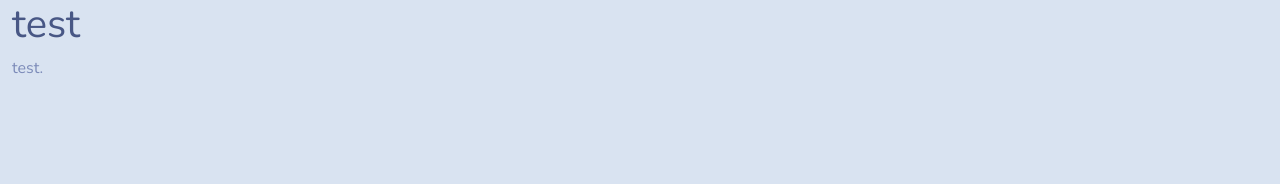
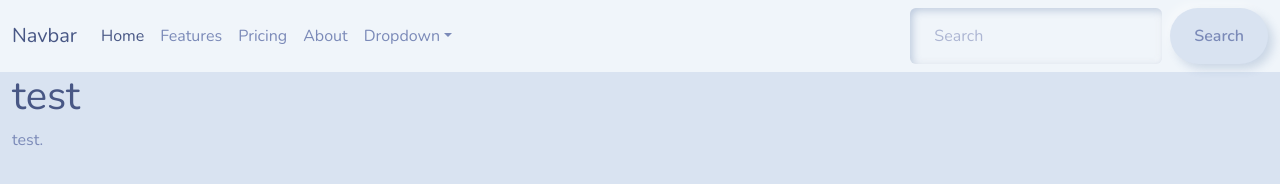
Before and after one commit to kgllgk/kgllgk.github.io, a plain HTML site: page index.html in a window 1280 px wide. Drawn offline with nearby package versions, Linux system fonts and the light colour scheme.

Commit message:
Update index.html
nav test?

```diff
--- a/index.html
+++ b/index.html
@@ -9,7 +9,49 @@
 </head>
 <body>
 
-<div class="container-fluid">
+<nav class="navbar navbar-expand-lg navbar-light bg-light">
+  <div class="container-fluid">
+    <a class="navbar-brand" href="#">Navbar</a>
+    <button class="navbar-toggler" type="button" data-bs-toggle="collapse" data-bs-target="#navbarColor03" aria-controls="navbarColor03" aria-expanded="false" aria-label="Toggle navigation">
+      <span class="navbar-toggler-icon"></span>
+    </button>
+
+    <div class="collapse navbar-collapse" id="navbarColor03">
+      <ul class="navbar-nav me-auto">
+        <li class="nav-item">
+          <a class="nav-link active" href="#">Home
+            <span class="visually-hidden">(current)</span>
+          </a>
+        </li>
+        <li class="nav-item">
+          <a class="nav-link" href="#">Features</a>
+        </li>
+        <li class="nav-item">
+          <a class="nav-link" href="#">Pricing</a>
+        </li>
+        <li class="nav-item">
+          <a class="nav-link" href="#">About</a>
+        </li>
+        <li class="nav-item dropdown">
+          <a class="nav-link dropdown-toggle" data-bs-toggle="dropdown" href="#" role="button" aria-haspopup="true" aria-expanded="false">Dropdown</a>
+          <div class="dropdown-menu">
+            <a class="dropdown-item" href="#">Action</a>
+            <a class="dropdown-item" href="#">Another action</a>
+            <a class="dropdown-item" href="#">Something else here</a>
+            <div class="dropdown-divider"></div>
+            <a class="dropdown-item" href="#">Separated link</a>
+          </div>
+        </li>
+      </ul>
+      <form class="d-flex">
+        <input class="form-control me-sm-2" type="text" placeholder="Search">
+        <button class="btn btn-secondary my-2 my-sm-0" type="submit">Search</button>
+      </form>
+    </div>
+  </div>
+</nav>
+
+  <div class="container-fluid">
   <h1>test</h1>
   <p>test.</p>
 </div>
```
